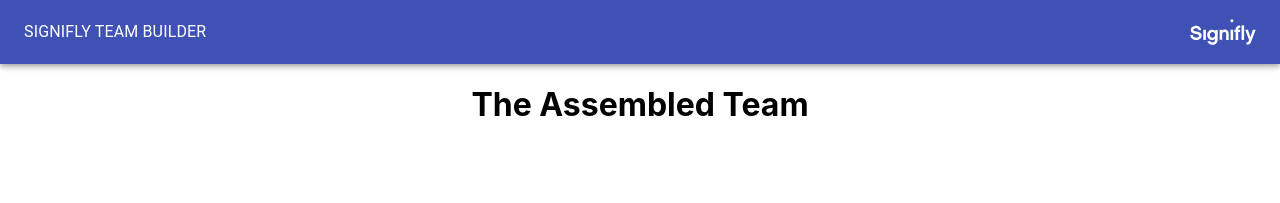
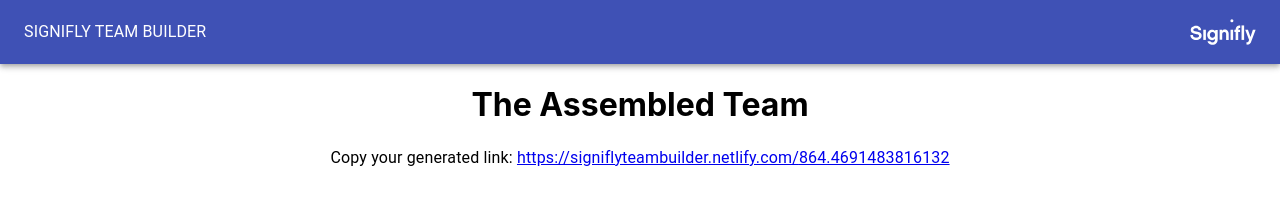
Before and after one commit to samuelidehen/signifly-teambuilder, a React (Create React App) app: page /generated in a window 1280 px wide. Shown: the top 203 px of the page. Built offline with nearby package versions, Linux system fonts and the light colour scheme; no server answers.

Commit message:
--generated link

```diff
--- a/src/components/Pages/GeneratedTeam.js
+++ b/src/components/Pages/GeneratedTeam.js
@@ -1,5 +1,6 @@
 import React from "react";
 import { Consumer } from "../../context";
+import { Link } from "react-router-dom";
 import Card from "../Layout/Card/Card";
 import Grid from "@material-ui/core/Grid";
 import Typography from "@material-ui/core/Typography";
@@ -22,6 +23,13 @@ export default function GeneratedTeam() {
           <React.Fragment>
             <h1>The Assembled Team</h1>
             <Typography>{teamDescription}</Typography>
+            <Typography>
+              Copy your generated link:{" "}
+              <Link to="/generated">
+                https://signiflyteambuilder.netlify.com/
+                {Math.random() * (1000 - 100) + 100}
+              </Link>
+            </Typography>
             <Grid style={containerStyle}>
               {selectedTeam.map(currentMember => (
                 <Grid
--- a/src/components/Team/TeamList.js
+++ b/src/components/Team/TeamList.js
@@ -57,7 +57,7 @@ class TeamList extends Component {
                         }}
                       />
                       {"  "}
-                      to Add Team member
+                      to Add Team Member
                     </div>
                   ) : null}
                   <Grid container spacing={2} style={{ padding: 24 }}>
```
